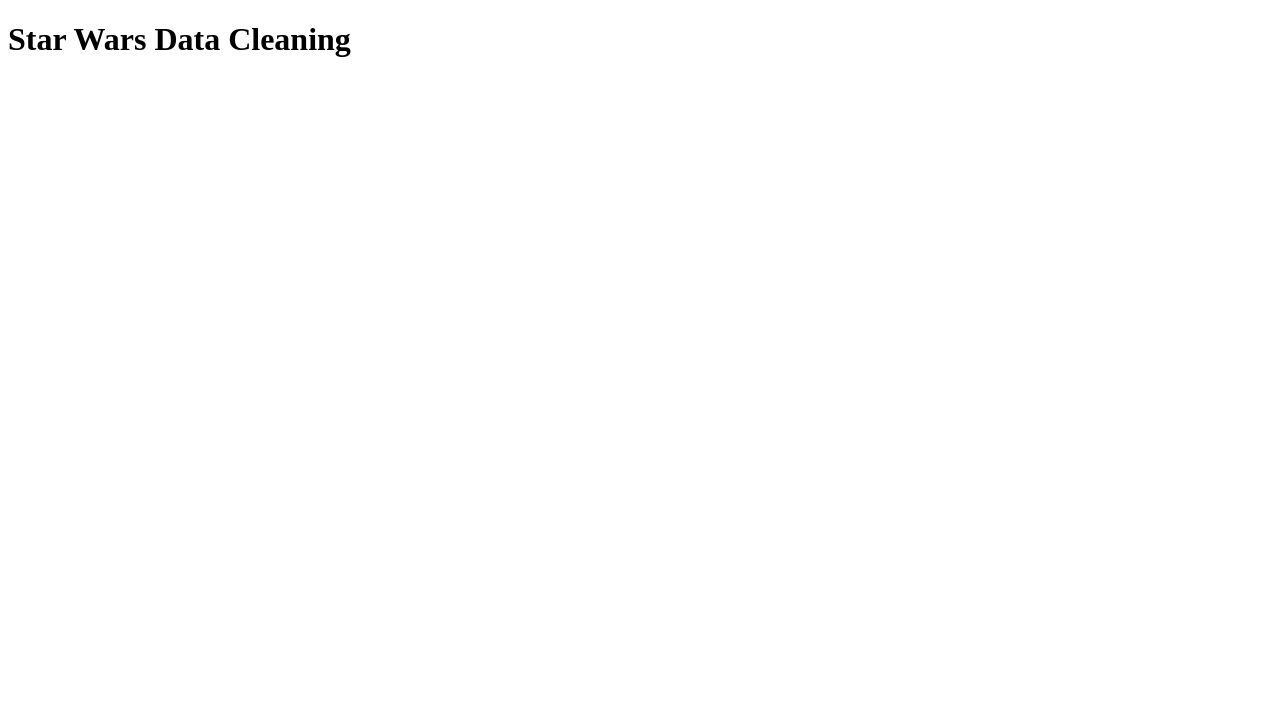
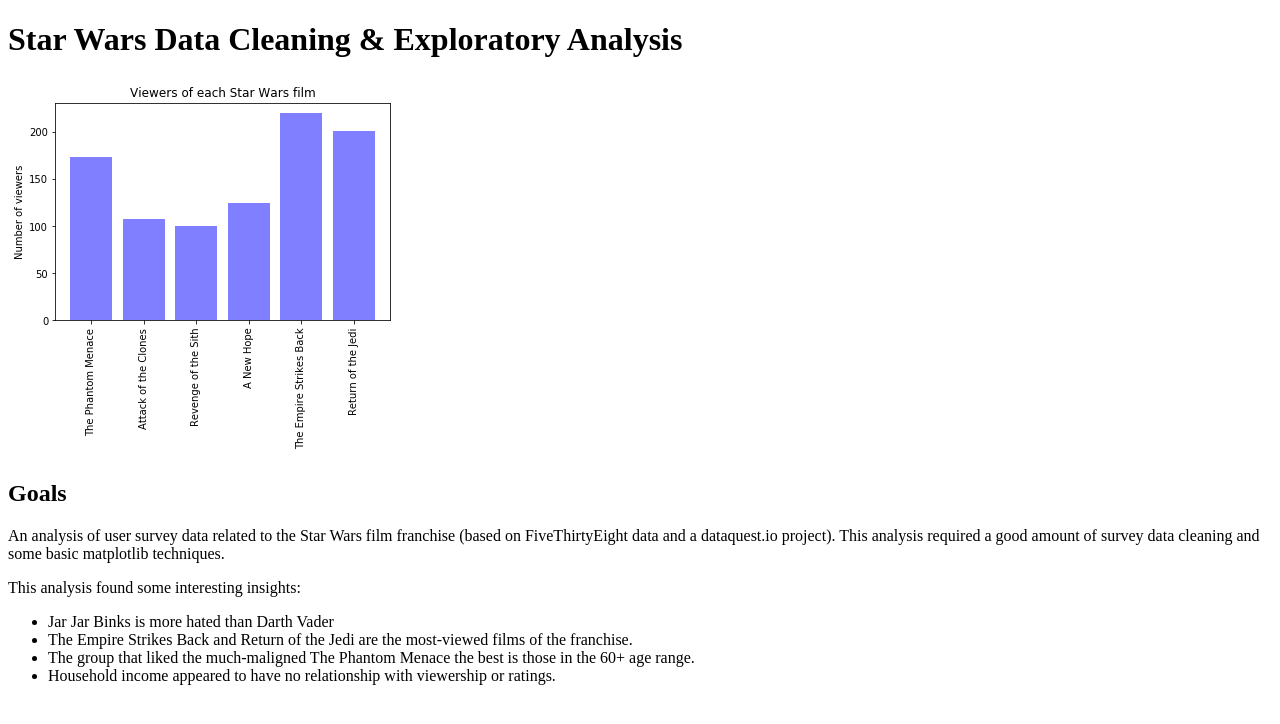
Before and after one commit to skonkiel/star_wars, a plain HTML site: page index.html in a window 1280 px wide. Drawn offline with Linux system fonts and the light colour scheme.

Commit message:
added homepage text & image

```diff
--- a/index.html
+++ b/index.html
@@ -3,10 +3,28 @@
 <head>
     <meta charset="UTF-8">
     <meta name="viewport" content="width=device-width, initial-scale=1.0">
-    <title>Star Wars Homepage</title>
+    <title>Star Wars Data Cleaning Project</title>
 </head>
 <body>
-    <h1>Star Wars Data Cleaning</h1>
+    <h1>Star Wars Data Cleaning &amp; Exploratory Analysis</h1>
+    <p><img src="./index.png" alt="A bar chart"></p>
+    <h2>Goals</h2>
+    <p>An analysis of user survey data related to the Star Wars film franchise (based on FiveThirtyEight data and a
+        dataquest.io project). This analysis required a good amount of survey data cleaning and some basic matplotlib
+        techniques.</p>
+
+    <p>This analysis found some interesting insights:
+    <ul>
+        <li>Jar Jar Binks is more hated than Darth Vader</li>
+        <li>The Empire Strikes Back and Return of the Jedi are the most-viewed films of the franchise.</li>
+        <li>The group that liked the much-maligned The Phantom Menace the best is those in the 60+ age range.</li>
+        <li>Household income appeared to have no relationship with viewership or ratings.</li>
+    </ul>
+    </p>
+
+
+
+    </p>
 
 </body>
 </html>
```
Also changed, not shown: index.png (added).
